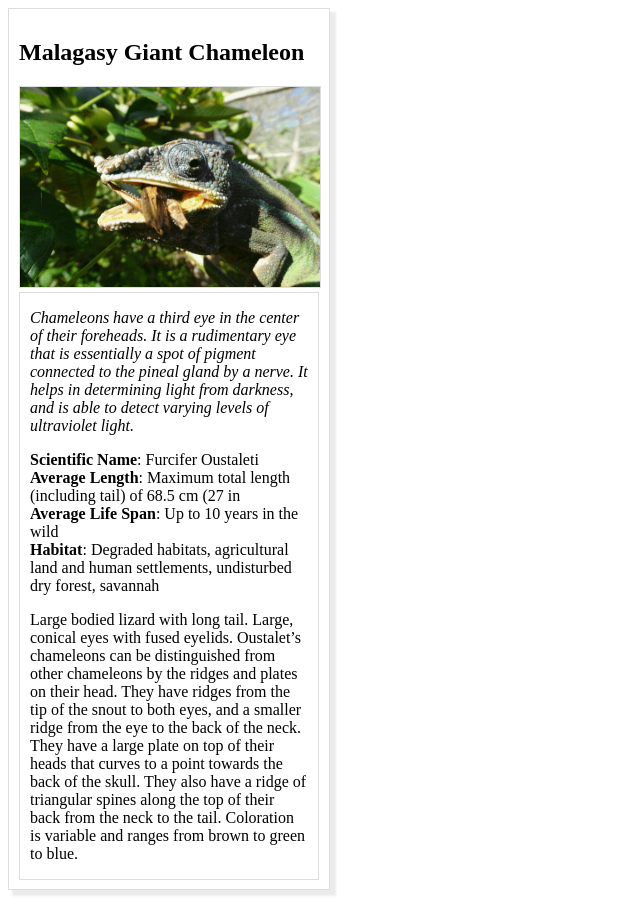
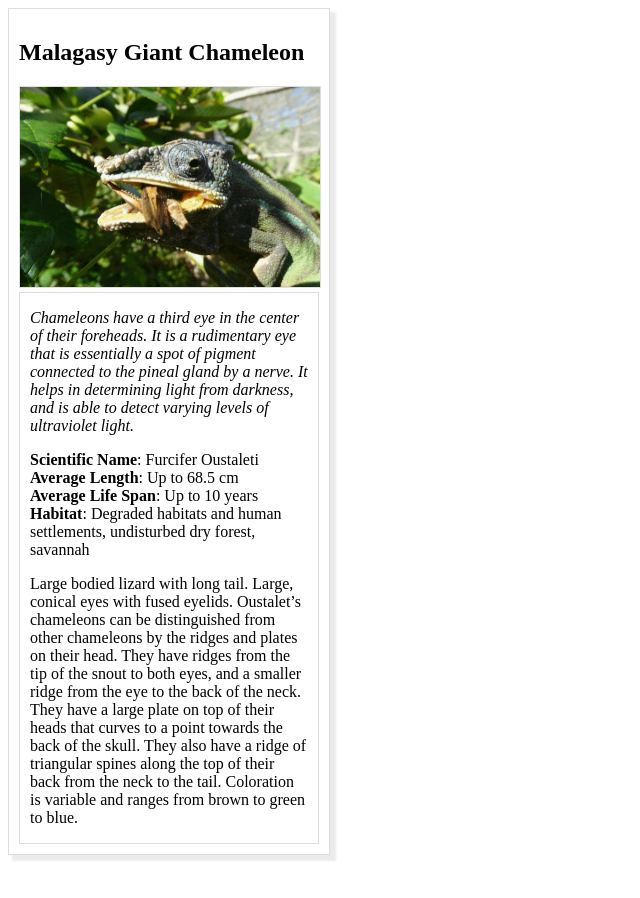
Before and after one commit to amirna2/udacity-frontend-dev, a plain HTML site: page fend-animal-trading-cards-master/card.html in a window 1280 px wide. Shown: the whole page, without its empty margins (0-640 px from the left). After the commit the page ends 863 px from the top, so only its background shows below. Drawn offline with Linux system fonts and the light colour scheme.

Commit message:
Minor updates

```diff
--- a/fend-animal-trading-cards-master/card.html
+++ b/fend-animal-trading-cards-master/card.html
@@ -10,19 +10,19 @@
 		<!-- your favorite animal's name goes here -->
 		<h2>Malagasy Giant Chameleon</h2>
 		<!-- your favorite animal's image goes here -->
-		<img class="border" src="Chameleon.gif" alt="Furcifer Oustaleti" style="width:300px;height:200px;">
-		<div class="border" >
+		<img class="card-picture" src="Chameleon.gif" alt="Furcifer Oustaleti">
+		<div class="text-border" >
 			<!-- your favorite animal's interesting fact goes here -->
-			<p class="top-fact text-padding">Chameleons have a third eye in the center of their foreheads. It is a rudimentary eye
+			<p class="text-padding top-fact ">Chameleons have a third eye in the center of their foreheads. It is a rudimentary eye
 that is essentially a spot of pigment connected to the pineal gland by a nerve. It helps
 in determining light from darkness, and is able to detect varying levels of ultraviolet
 light.</p>
-			<ul class="text-padding fact-list" style="list-style-type:none">
+			<ul class="text-padding fact-list">
 				<!-- your favorite animal's list items go here -->
 				<li><span class="label">Scientific Name</span>: Furcifer Oustaleti</li>
-				<li><span class="label">Average Length</span>: Maximum total length (including tail) of 68.5 cm (27 in</li>
-				<li><span class="label">Average Life Span</span>: Up to 10 years in the wild</li>
-				<li><span class="label">Habitat</span>: Degraded habitats, agricultural land
+				<li><span class="label">Average Length</span>: Up to 68.5 cm</li>
+				<li><span class="label">Average Life Span</span>: Up to 10 years</li>
+				<li><span class="label">Habitat</span>: Degraded habitats
 and human settlements, undisturbed dry forest, savannah</li>
 			</ul>
 			<!-- your favorite animal's description goes here -->
--- a/fend-animal-trading-cards-master/styles.css
+++ b/fend-animal-trading-cards-master/styles.css
@@ -1,11 +1,16 @@
 .card {
-    height: 860px;
+    height: auto;
     width: 300px;
     border: 1px solid #ddd;
     box-shadow: 5px 5px 2px 1px rgba(153,153,153,0.2);
     padding: 10px 10px 10px 10px;
 }
-.border {
+.card-picture {
+    border: 1px solid #ddd;
+    height: 200px;
+    width: 300px;
+}
+.text-border {
     border: 1px solid #ddd;
 }
 .text-padding {
```
